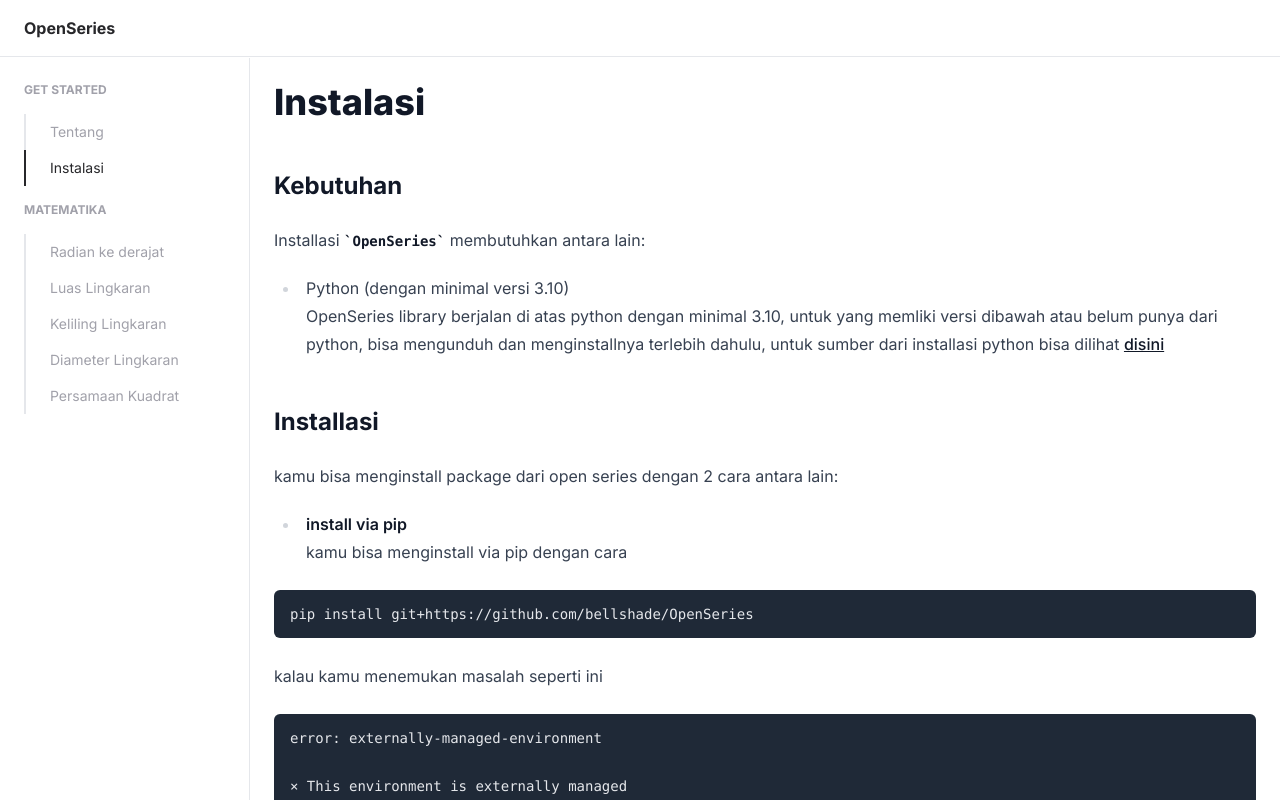
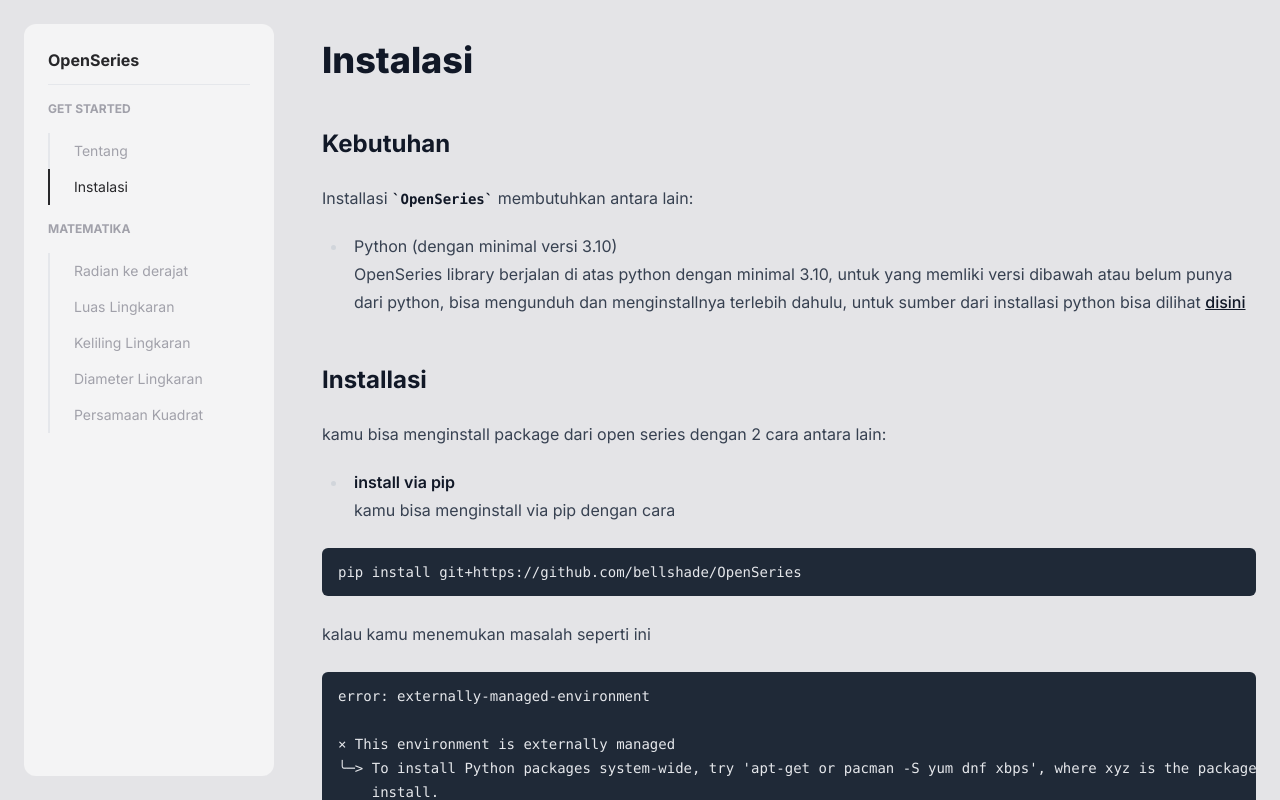
Before and after one commit to bellshade/OpenSeries, a Next.js app: page /docs/get-started/instalasi in a window 1280 px wide. Built offline with nearby package versions, Linux system fonts and the light colour scheme.

Commit message:
feat: revamp ui

```diff
--- a/app/docs/layout.tsx
+++ b/app/docs/layout.tsx
@@ -1,14 +1,14 @@
-import Header from "@/components/Header";
 import Sidebar from "@/components/Sidebar";
 
 export default async function MdxLayout({ children }: { children: React.ReactNode }) {
     return (
         <>
             <div className="flex h-screen max-h-screen flex-col overflow-hidden">
-                <Header />
-                <div className="relative flex h-full pt-[3.6rem]">
+                <div className="relative flex h-full">
                     <Sidebar />
-                    <main className="prose h-full w-full max-w-none overflow-y-auto p-6">{children}</main>
+                    <main className="prose w-full max-w-none overflow-y-auto rounded-xl px-6 py-10 prose-img:rounded-xl">
+                        {children}
+                    </main>
                 </div>
             </div>
         </>
--- a/app/layout.tsx
+++ b/app/layout.tsx
@@ -12,7 +12,7 @@
 export default function RootLayout({ children }: { children: React.ReactNode }) {
     return (
         <html lang="en">
-            <body className={inter.className}>{children}</body>
+            <body className={`${inter.className} bg-zinc-200`}>{children}</body>
         </html>
     );
 }
--- a/components/Header.tsx
+++ /dev/null
@@ -1,24 +0,0 @@
-import Link from "next/link";
-import React from "react";
-
-type Props = {};
-
-export default function Header({}: Props) {
-    return (
-        <header className="fixed inset-x-0 top-0 z-10 flex items-center justify-between border-b bg-white px-6 py-4">
-            <Link className="font-bold text-zinc-800" href="/">
-                OpenSeries
-            </Link>
-            <div className="flex items-center gap-2">
-                <Link
-                    href="/github"
-                    className="icon-[mdi--github] text-xl text-zinc-500 transition-all duration-300 hover:text-zinc-800"
-                ></Link>
-                <Link
-                    href="/github"
-                    className="icon-[ic--baseline-discord] text-xl text-zinc-500 transition-all duration-300 hover:text-zinc-800"
-                ></Link>
-            </div>
-        </header>
-    );
-}
--- a/components/Sidebar.tsx
+++ b/components/Sidebar.tsx
@@ -2,8 +2,7 @@
 
 import Link from "next/link";
 import { usePathname } from "next/navigation";
-import React, { Fragment, useRef, useState } from "react";
-
+import React, { Fragment, useState } from "react";
 type Props = {};
 
 const links = {
@@ -48,14 +47,23 @@
     return (
         <>
             <aside
-                className={`absolute inset-y-0 z-20 flex min-w-[250px] max-w-[250px]  grow flex-col gap-4 overflow-y-auto border-r bg-white px-6 pb-6 pt-4 transition-all duration-300 md:static md:translate-x-0 md:pt-6 ${isOpen ? "translate-x-0" : "-translate-x-full"}`}
+                className={`absolute inset-y-0 z-20 m-6 flex min-w-[250px]  max-w-[250px] grow flex-col gap-4 overflow-y-auto rounded-xl bg-zinc-100 px-6 pb-6 pt-4 transition-all duration-300 md:static md:translate-x-0 md:pt-6 ${isOpen ? "translate-x-0" : "-translate-x-[calc(100%+0.6rem)]"}`}
             >
-                <div className="relative flex items-center justify-between border-b pb-4 md:hidden">
-                    <Link className="text-sm font-bold" href="/">
+                <header className="flex items-center justify-between border-b pb-3">
+                    <Link className="font-bold text-zinc-800" href="/">
                         OpenSeries
                     </Link>
-                    <button onClick={() => setIsOpen(false)} className="icon-[ph--x]"></button>
-                </div>
+                    <div className="flex items-center gap-2">
+                        <Link
+                            href="/github"
+                            className="icon-[mdi--github] text-xl text-zinc-500 transition-all duration-300 hover:text-zinc-800"
+                        ></Link>
+                        <Link
+                            href="/github"
+                            className="icon-[ic--baseline-discord] text-xl text-zinc-500 transition-all duration-300 hover:text-zinc-800"
+                        ></Link>
+                    </div>
+                </header>
                 {Object.keys(links).map((category) => (
                     <Fragment key={category}>
                         {!!category && <span className="text-xs font-bold uppercase text-zinc-400">{category}</span>}
```
